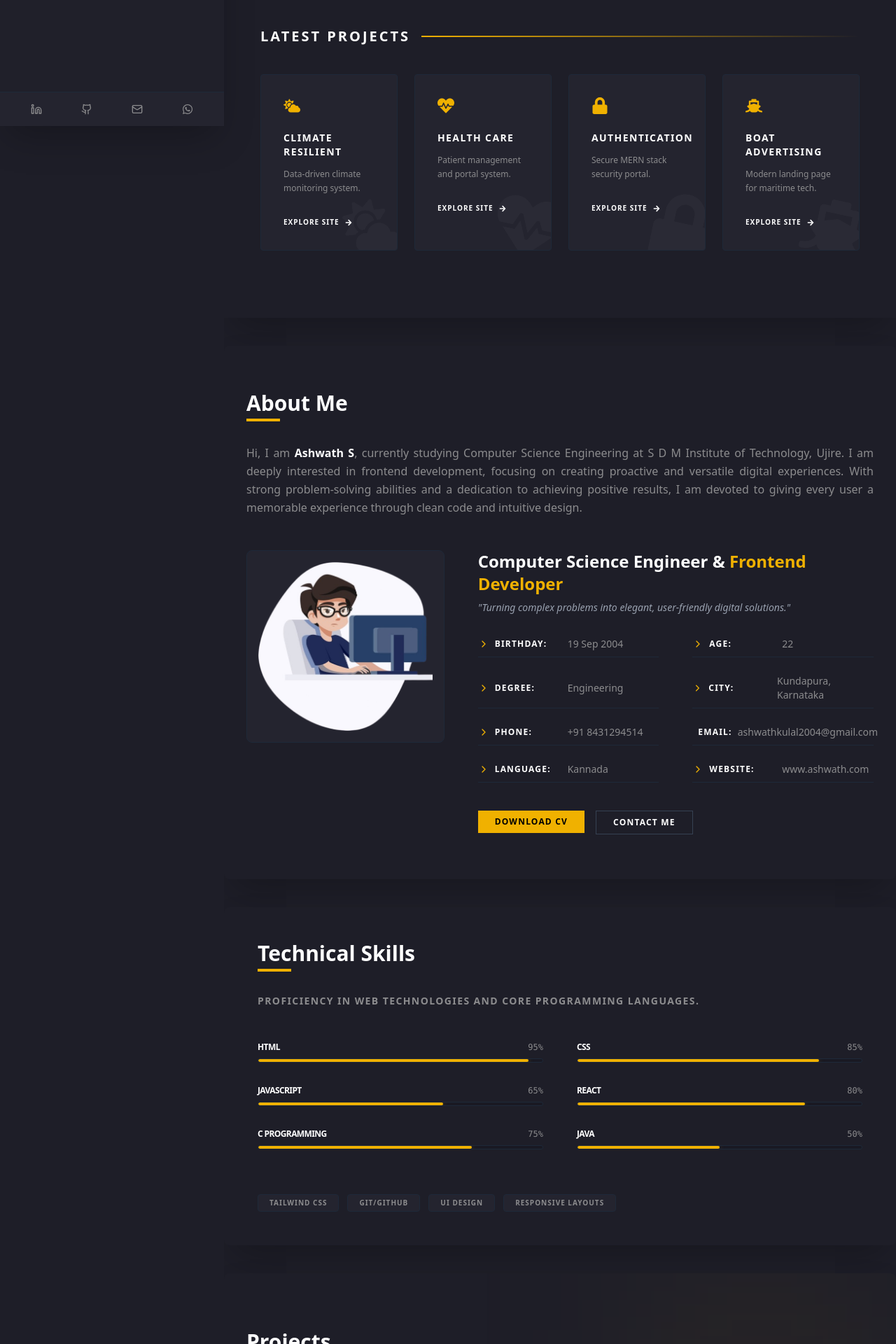
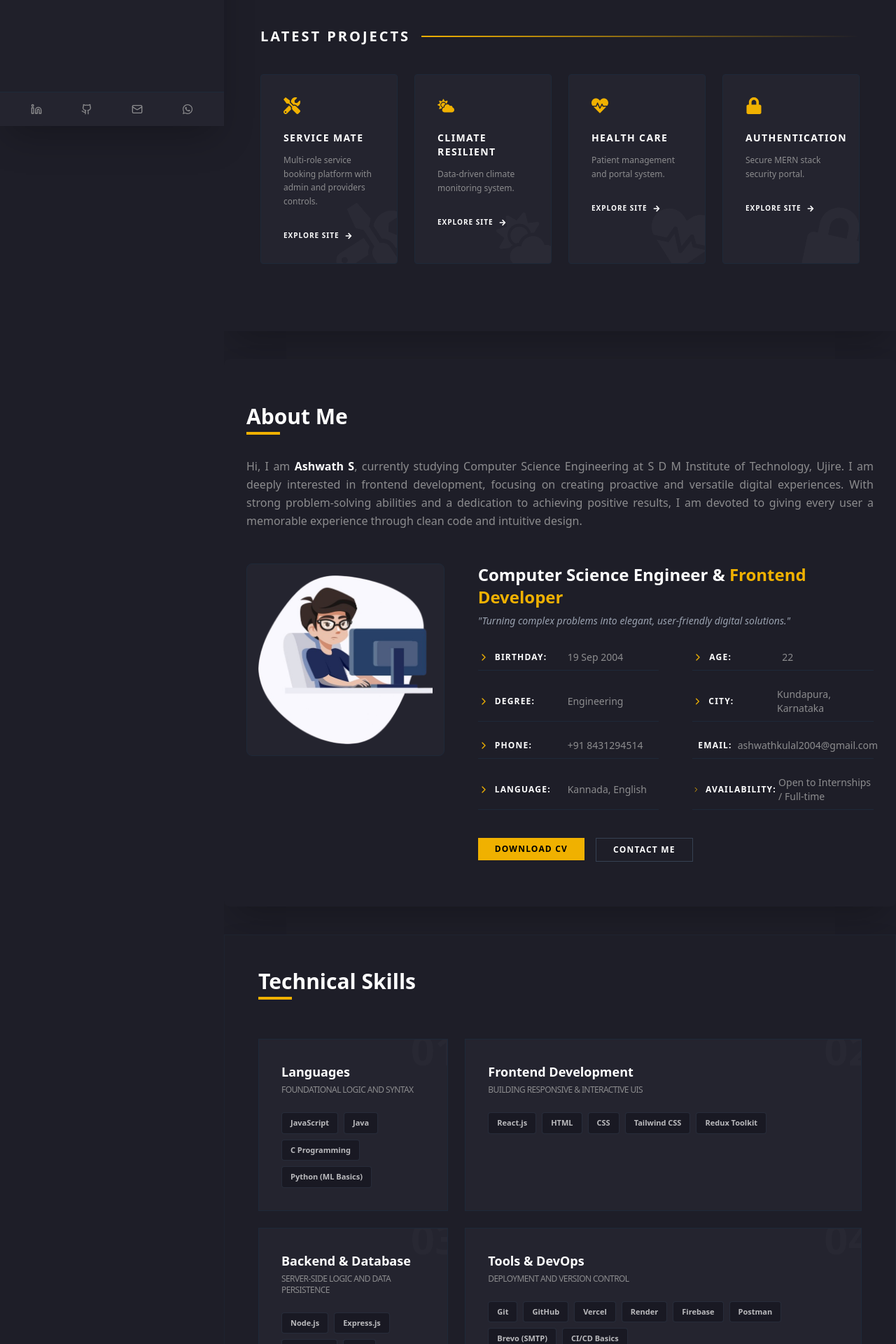
Before and after one commit to Ashwath-S-kulal/Portfolio, a React (Vite) app in the folder frontend/: page / in a window 1280 px wide. Shown: the part 620-2540 px from the top of the page at 70% size. Built offline with nearby package versions, Linux system fonts and the light colour scheme.

Commit message:
new project addedd

```diff
--- a/frontend/package.json
+++ b/frontend/package.json
@@ -11,6 +11,7 @@
   },
   "dependencies": {
     "@tailwindcss/vite": "^4.1.18",
+    "framer-motion": "^12.38.0",
     "lucide-react": "^0.562.0",
     "react": "^19.2.0",
     "react-dom": "^19.2.0",
--- a/frontend/src/HomePages/About.jsx
+++ b/frontend/src/HomePages/About.jsx
@@ -3,20 +3,19 @@ import { ChevronRight } from 'lucide-react';
 import ProfileImg from "../Images/1-removebg-preview.png";
 
 export default function About() {
-  const details = [
+ const details = [
     { label: "Birthday", value: "19 Sep 2004" },
     { label: "Age", value: "22" },
     { label: "Degree", value: "Engineering" },
     { label: "City", value: "Kundapura, Karnataka" },
     { label: "Phone", value: "+91 8431294514" },
     { label: "Email", value: "ashwathkulal2004@gmail.com" },
-    { label: "Language", value: "Kannada" },
-    { label: "Website", value: "www.ashwath.com" },
+    { label: "Language", value: "Kannada, English" },
+    { label: "Availability", value: "Open to Internships / Full-time" },
   ];
 
   return (
     <section id="about" className="bg-[#1e1e28] text-[#8c8c8e] px-8 py-16 scroll-mt-24 rounded-lg shadow-2xl">
-      {/* Section Header */}
       <div className="mb-12">
         <h2 className="text-3xl font-bold text-white mb-4 relative inline-block">
           About Me
@@ -31,7 +30,6 @@ export default function About() {
       </div>
 
       <div className="flex flex-col lg:flex-row gap-12 items-start">
-        {/* Profile Image with Dashboard Styling */}
         <div className="relative group w-full lg:w-1/3 flex justify-center">
           <div className="absolute inset-0 bg-yellow-500 rounded-lg transform translate-x-3 translate-y-3 -z-10 opacity-20 group-hover:translate-x-2 group-hover:translate-y-2 transition-transform"></div>
           <div className="bg-[#24242f] p-4 rounded-lg border border-gray-800">
@@ -43,7 +41,6 @@ export default function About() {
           </div>
         </div>
 
-        {/* Professional Details Section */}
         <div className="w-full lg:w-2/3">
           <h3 className="text-2xl font-bold text-white mb-2">
             Computer Science Engineer & <span className="text-yellow-500">Frontend Developer</span>
@@ -52,7 +49,6 @@ export default function About() {
             "Turning complex problems into elegant, user-friendly digital solutions."
           </p>
 
-          {/* Details Grid */}
           <div className="grid grid-cols-1 md:grid-cols-2 gap-y-6 gap-x-12">
             {details.map((item, index) => (
               <div key={index} className="flex items-center space-x-2 border-b border-gray-800 pb-2">
@@ -65,7 +61,6 @@ export default function About() {
             ))}
           </div>
 
-          {/* Action Buttons */}
           <div className="mt-10 flex gap-4">
             <a href="https://ashwathskulalportfolio.vercel.app//pdfs/Resume (Ashwath_S).pdf" download="RESUME_Ashwath_S.pdf">
             <button className="bg-yellow-500 text-black px-6 py-2 text-xs font-bold uppercase tracking-widest hover:bg-yellow-400 transition-colors cursor-pointer">
--- a/frontend/src/HomePages/Education.jsx
+++ b/frontend/src/HomePages/Education.jsx
@@ -34,7 +34,6 @@ export default function Education() {
 
   return (
     <section id="education" className="bg-[#1e1e28] py-16 px-6 lg:px-12 relative overflow-hidden scroll-mt-16 mt-6 shadow-2xl">
-      {/* Header */}
         <div className="mb-12">
         <h2 className="text-3xl font-bold text-white mb-4 relative inline-block">
           Education
@@ -45,13 +44,11 @@ export default function Education() {
         </p>
       </div>
 
-      {/* Timeline Wrapper */}
       <div className="max-w-4xl mx-auto relative">
         <div className="absolute left-[15px] top-0 bottom-0 w-[2px] bg-gradient-to-b from-yellow-500 via-gray-800 to-transparent"></div>
         <div className="space-y-12">
           {educationData.map((edu, index) => (
             <div key={index} className="relative pl-12 group">
-              {/* Timeline Node (The Circle) */}
               <div className={`absolute left-0 top-1 w-8 h-8 rounded-full border-4 border-[#1e1e28] z-10 flex items-center justify-center transition-all duration-500 ${
                 edu.current ? 'bg-yellow-500 shadow-[0_0_15px_rgba(234,179,8,0.4)]' : 'bg-gray-800 group-hover:bg-gray-700'
               }`}>
@@ -62,7 +59,6 @@ export default function Education() {
                 )}
               </div>
 
-              {/* Content Card */}
               <div className="bg-[#24242f] border border-gray-800 p-6 rounded-sm transition-all duration-300 group-hover:border-yellow-500/30 group-hover:bg-[#282835]">
                 <div className="flex flex-col md:flex-row md:items-center justify-between gap-4 mb-4">
                   <div>
--- a/frontend/src/HomePages/Footer.jsx
+++ b/frontend/src/HomePages/Footer.jsx
@@ -8,7 +8,6 @@ export default function Footer() {
     <footer className="mt-10">
       <div className="bg-[#24242f] border border-gray-800 p-4 shadow-xl flex flex-col md:flex-row justify-between items-center gap-4">
 
-        {/* Copyright Section */}
         <div className="text-[#8c8c8e] text-[10px] uppercase font-bold tracking-widest text-center md:text-left">
           © {currentYear} All Rights Reserved.
           <span className="block md:inline md:ml-2 text-white/50 font-medium normal-case tracking-normal mt-1 md:mt-0">
@@ -16,8 +15,6 @@ export default function Footer() {
           </span>
         </div>
 
-
-        {/* Secondary Navigation/Status */}
         <div className="flex items-center gap-6 text-[#8c8c8e] text-[10px] uppercase font-bold tracking-widest">
           <span className="flex items-center gap-2">
             <span className="w-1.5 h-1.5 bg-yellow-500 rounded-full animate-pulse"></span>
--- a/frontend/src/HomePages/Skills.jsx
+++ b/frontend/src/HomePages/Skills.jsx
@@ -1,56 +1,76 @@
 import React from "react";
 
-const skills = [
-  { name: "HTML", level: 95 },
-  { name: "CSS", level: 85 },
-  { name: "JavaScript", level: 65 },
-  { name: "React", level: 80 },
-  { name: "C programming", level: 75 },
-  { name: "Java", level: 50 },
+const skillGroups = [
+  {
+    category: "Languages",
+    description: "Foundational logic and syntax",
+    skills: ["JavaScript", "Java", "C Programming", "Python (ML Basics)"],
+    featured: false,
+  },
+  {
+    category: "Frontend Development",
+    description: "Building responsive & interactive UIs",
+    skills: ["React.js", "HTML", "CSS", "Tailwind CSS", "Redux Toolkit"],
+    featured: true,
+  },
+  {
+    category: "Backend & Database",
+    description: "Server-side logic and data persistence",
+    skills: ["Node.js", "Express.js", "MongoDB", "SQL", "Cloudinary" ],
+    featured: false,
+  },
+  {
+    category: "Tools & DevOps",
+    description: "Deployment and version control",
+    skills: ["Git", "GitHub", "Vercel", "Render","Firebase", "Postman","Brevo (SMTP)", "CI/CD Basics"],
+    featured: true,
+  },
 ];
 
 export default function Skills() {
   return (
-    <section id="skills" className="bg-[#1e1e28] p-8 md:p-12 shadow-2xl scroll-mt-24 my-10 mt-10 rounded-lg">
-      {/* Header matching the About section */}
+    <section id="skills" className="bg-[#1e1e28] p-6 md:p-12 shadow-2xl my-10 border border-gray-800/50">
       <div className="mb-12">
         <h2 className="text-3xl font-bold text-white mb-4 relative inline-block">
           Technical Skills
           <span className="absolute -bottom-2 left-0 w-12 h-1 bg-yellow-500"></span>
         </h2>
-        <p className="text-[#8c8c8e] mt-6 text-sm max-w-2xl uppercase tracking-widest font-semibold">
-          Proficiency in web technologies and core programming languages.
-        </p>
       </div>
 
-      <div className="grid md:grid-cols-2 gap-x-12 gap-y-8">
-        {skills.map((skill) => (
-          <div key={skill.name} className="group">
-            {/* Label Row */}
-            <div className="flex justify-between mb-2">
-              <span className="text-xs font-bold text-white uppercase tracking-tighter group-hover:text-yellow-500 transition-colors">
-                {skill.name}
-              </span>
-              <span className="text-[#8c8c8e] text-xs font-mono">{skill.level}%</span>
+      <div className="grid grid-cols-1 md:grid-cols-3 gap-6">
+        {skillGroups.map((group, idx) => (
+          <div
+            key={group.category}
+            className={`
+              relative overflow-hidden bg-[#24242f] p-8 border border-gray-800
+              hover:border-yellow-500/30 transition-all duration-500 group
+              ${group.featured ? "md:col-span-2" : "md:col-span-1"}
+            `}
+          >
+            <div className="absolute -right-4 -top-4 text-6xl font-black text-white/[0.02] group-hover:text-yellow-500/[0.05] transition-colors">
+              0{idx + 1}
             </div>
 
-            {/* Progress Bar Container */}
-            <div className="w-full bg-[#191923] rounded-full h-1.5 overflow-hidden border border-gray-800">
-              <div
-                className="bg-yellow-500 h-full rounded-full transition-all duration-1000 ease-out shadow-[0_0_10px_rgba(255,193,7,0.3)]"
-                style={{ width: `${skill.level}%` }}
-              ></div>
+            <h3 className="text-lg font-bold text-white mb-1 group-hover:text-yellow-500 transition-colors">
+              {group.category}
+            </h3>
+            <p className="text-[#8c8c8e] text-xs mb-6 font-medium uppercase tracking-tighter">
+              {group.description}
+            </p>
+
+            <div className="flex flex-wrap gap-2">
+              {group.skills.map((skill) => (
+                <span
+                  key={skill}
+                  className="px-3 py-1.5 bg-[#191923] text-white/70 text-[11px] font-bold rounded border border-gray-700/50 group-hover:border-gray-600 transition-all"
+                >
+                  {skill}
+                </span>
+              ))}
             </div>
+
+            <div className="absolute bottom-0 left-0 h-[2px] w-0 bg-yellow-500 group-hover:w-full transition-all duration-700"></div>
           </div>
-        ))}
-      </div>
-
-      {/* Optional: Knowledge Tags */}
-      <div className="mt-16 flex flex-wrap gap-3">
-        {['Tailwind CSS', 'Git/GitHub', 'UI Design', 'Responsive Layouts'].map((tag) => (
-          <span key={tag} className="px-4 py-1 bg-[#24242f] text-[#8c8c8e] text-[10px] uppercase font-bold tracking-widest border border-gray-800 rounded-sm">
-            {tag}
-          </span>
         ))}
       </div>
     </section>
--- a/frontend/src/pages/Home.jsx
+++ b/frontend/src/pages/Home.jsx
@@ -17,7 +17,8 @@ import {
   FaHeartbeat,
   FaLock,
   FaShip,
-  FaArrowRight
+  FaArrowRight,
+  FaTools
 } from "react-icons/fa";
 import { FaXTwitter } from "react-icons/fa6";
 import Footer from '../HomePages/Footer';
@@ -27,6 +28,12 @@ import Education from '../HomePages/Education';
 const PortfolioDashboard = () => {
 
   const projects = [
+    {
+      title: "Service Mate",
+      desc: "Multi-role service booking platform with admin and providers controls.",
+      link: "https://servicemate-ashwathskulal.vercel.app/",
+      icon: <FaTools />,
+    },
     {
       title: "Climate Resilient",
       desc: "Data-driven climate monitoring system.",
@@ -44,24 +51,17 @@ const PortfolioDashboard = () => {
       desc: "Secure MERN stack security portal.",
       link: "https://mern-authentication-web.onrender.com",
       icon: <FaLock />,
-    },
-    {
-      title: "Boat Advertising",
-      desc: "Modern landing page for maritime tech.",
-      link: "https://smartwatch-product-showcase-website.vercel.app/",
-      icon: <FaShip />,
     }
   ];
 
   return (
     <div className="flex flex-col lg:flex-row min-h-screen bg-[#1e1e28] text-[#8c8c8e] font-sans">
       <aside className="lg:w-80 bg-[#20202a] flex flex-col lg:fixed lg:h-full shadow-2xl z-20 mx-3 md:mx-0 mt-24 md:mt-0">
-        {/* Profile Header */}
         <div className="bg-[#24242f] p-8 text-center border-b border-gray-800">
           <div className="relative inline-block">
             <img
               src={ProfileImg}
-              alt="Artur Carter"
+              alt="Ashwath S"
               className="w-30 h-30 ring-3 ring-yellow-300 rounded-full mx-auto object-cover"
             />
             <span className="absolute bottom-1 right-2 w-4 h-4 bg-yellow-500 rounded-full border-2 border-[#24242f]"></span>
@@ -70,7 +70,6 @@ const PortfolioDashboard = () => {
           <p className="text-xs mt-1">Computer Science Engineer</p>
         </div>
 
-        {/* Info List */}
         <div className="p-6 space-y-3 text-sm overflow-y-auto flex-1">
           <p className='text-justify text-xs'>
             I have a strong foundation in software application development and enjoy creating meaningful web applications.
@@ -78,7 +77,6 @@ const PortfolioDashboard = () => {
 
           <hr className="border-gray-800 my-6" />
 
-          {/* Languages */}
           <div className="flex justify-around text-center py-4">
             <CircularSkill label="Kannada" percent={100} />
             <CircularSkill label="English" percent={90} />
@@ -87,7 +85,6 @@ const PortfolioDashboard = () => {
           <hr className="border-gray-800 my-6" />
         </div>
 
-        {/* Sidebar Footer - Socials */}
         <div className="bg-[#24242f] p-4 flex justify-around border-t border-gray-800">
           <NavLink to="https://www.linkedin.com/in/ashwath-s-56a5b2334/" target='blank'><Linkedin size={16} className="hover:text-white cursor-pointer" /></NavLink>
           <NavLink to="https://github.com/Ashwath-S-kulal" target='blank'><Github size={16} className="hover:text-white cursor-pointer" /></NavLink>
@@ -96,14 +93,10 @@ const PortfolioDashboard = () => {
         </div>
       </aside>
 
-      {/* Main Content Area */}
-      {/* Changed ml-80 to lg:ml-80 (0 on mobile). Added w-full */}
       <div className='flex-1 lg:ml-80 w-full overflow-hidden'>
         <NavBar />
         <main className="p-4 md:p-8 md:pt-5 pb-1 mb-10 shadow-2xl">
-          {/* Banner Section */}
           <section className="relative rounded-lg overflow-hidden mt-6 lg:mt-18 min-h-[400px] lg:h-96 mb-12 flex items-center px-6 lg:px-12">
-            {/* Background Overlay */}
             <div
               className="absolute inset-0 bg-cover bg-center grayscale opacity-30"
               style={{ backgroundImage: "url('https://images.unsplash.com/photo-1464822759023-fed622ff2c3b?auto=format&fit=crop&q=80&w=2070')" }}
@@ -129,7 +122,6 @@ const PortfolioDashboard = () => {
               </div>
             </div>
 
-            {/* Floating Person */}
             <img
               src={ProfilePicture}
               alt="Hero"
@@ -137,7 +129,6 @@ const PortfolioDashboard = () => {
             />
           </section>
 
-          {/* Social Links Section */}
           <section className="mx-2 md:mx-5 mb-10">
             <div className="grid grid-cols-2 sm:grid-cols-2 md:grid-cols-3 xl:grid-cols-6 gap-4">
               <SocialLink icon={<FaGithub />} label="GitHub" link="https://github.com/Ashwath-S-kulal" hoverColor="hover:text-white hover:bg-gray-700" />
@@ -149,7 +140,6 @@ const PortfolioDashboard = () => {
             </div>
           </section>
 
-          {/* Latest Projects Section */}
           <section className="mx-2 md:mx-5 my-16">
             <h3 className="text-white font-bold text-xl mb-10 uppercase tracking-[3px] flex items-center gap-4">
               Latest Projects
@@ -188,7 +178,7 @@ const PortfolioDashboard = () => {
         <Projects />
         <Education />
         <Contact />
-        <Footer/>
+        <Footer />
       </div>
     </div>
   );
--- a/frontend/src/pages/Project.jsx
+++ b/frontend/src/pages/Project.jsx
@@ -11,13 +11,38 @@ import {
   Globe,
   CheckCircle2,
   Leaf,
-  HeartPulse
+  HeartPulse,
+  Briefcase
 } from "lucide-react";
 
 export default function Project() {
   const [selectedProject, setSelectedProject] = useState(null);
 
   const projects = [
+    {
+      img: "https://images.unsplash.com/photo-1581578731548-c64695cc6952",
+      title: "Service Mate",
+      category: "Full Stack Development",
+      desc: "A complete service booking platform connecting users with service providers",
+      longDesc: "Service Mate is a multi-role service marketplace platform where users can explore, book, and review services while providers manage offerings, handle bookings, and assign workers. The system includes a powerful admin panel for monitoring users, approving services, and maintaining platform integrity. Designed with scalability and real-world workflows in mind, it ensures smooth interaction between users, providers, and administrators.",
+      techStack: ["React (Vite)", "Tailwind CSS", "Redux Toolkit", "Node.js", "Express.js", "MongoDB", "Cloudinary", "Brevo", "Vercel"],
+      features: [
+        "User, Provider, and Admin role-based system",
+        "OTP-based authentication using email",
+        "Service browsing and booking with preferred date",
+        "Provider approval system by admin",
+        "Providers can create and manage multiple services",
+        "Booking accept/reject with reason",
+        "Worker assignment and real-time status updates",
+        "Review and rating system after service completion",
+        "Admin dashboard to manage users, services, and reviews",
+        "Cloudinary integration for media uploads",
+        "Secure JWT Authentication"
+      ],
+      link: "https://servicemate-ashwathskulal.vercel.app/",
+      GitLink: "https://github.com/Ashwath-S-kulal/MERN_INTERNSHIP_2026_ASHWATH_S",
+      icon: <Briefcase size={18} />
+    },
     {
       img: "https://content.wotr.org/climate-resilient-agriculture/assets/0Y7zHIZCHJ/c0923_compressed_frame-0ms-720x405.jpg",
       title: "Climate Resilient Agriculture",
@@ -93,7 +118,6 @@ export default function Project() {
   return (
     <section id="projects" className="bg-[#1e1e28] px-4 md:px-8 py-20 mt-0 rounded-lg shadow-2xl relative overflow-hidden scroll-mt-16">
 
-      {/* Background Glows */}
       <div className="absolute top-0 right-0 w-96 h-96 bg-yellow-500/5 blur-[120px] pointer-events-none"></div>
 
       <div className="mb-12">
@@ -105,14 +129,12 @@ export default function Project() {
           Proficiency in web technologies and core programming languages.
         </p>
       </div>
-      {/* Projects Grid */}
       <div className="grid grid-cols-1 lg:grid-cols-2 gap-8 relative z-10">
         {projects.map((project, index) => (
           <div
             key={index}
             className="group flex flex-col md:flex-row bg-[#24242f] border border-gray-800/60 rounded-sm overflow-hidden hover:border-yellow-500/40 transition-all duration-500 hover:shadow-2xl"
           >
-            {/* 1. Visual Column */}
             <div className="md:w-[35%] relative bg-[#1e1e28] overflow-hidden">
               <img
                 src={project.img}
@@ -124,7 +146,6 @@ export default function Project() {
               </div>
             </div>
 
-            {/* 2. Data Column */}
             <div className="md:w-[65%] p-7 flex flex-col justify-between">
               <div>
                 <div className="flex justify-between items-start mb-3">
@@ -149,7 +170,6 @@ export default function Project() {
                 </p>
               </div>
 
-              {/* Action Bar */}
               <div className="flex items-center gap-4 pt-4 border-t border-gray-800/60">
                 <a
                   href={project.link}
@@ -179,7 +199,6 @@ export default function Project() {
         ))}
       </div>
 
-      {/* Case Study Modal */}
       {selectedProject && (
         <div className="fixed inset-0 flex items-center justify-center bg-[#0e0e12]/95 z-[100] backdrop-blur-xl px-4 py-6">
           <div className="bg-[#24242f] border border-gray-800 rounded-sm shadow-[0_0_50px_rgba(0,0,0,0.5)] w-full max-w-5xl relative animate-in zoom-in fade-in duration-300 flex flex-col md:flex-row overflow-hidden max-h-[90vh]">
@@ -190,8 +209,6 @@ export default function Project() {
             >
               <X size={20} />
             </button>
-
-            {/* Modal Left: Visuals */}
             <div className="md:w-[45%] p-8 bg-[#1e1e28]/50 flex flex-col border-b md:border-b-0 md:border-r border-gray-800">
               <div className="relative rounded-sm overflow-hidden border border-gray-800 group shadow-2xl">
                 <img
@@ -211,7 +228,6 @@ export default function Project() {
               </div>
             </div>
 
-            {/* Modal Right: Technical Specs */}
             <div className="md:w-[55%] p-8 md:p-12 overflow-y-auto custom-scrollbar">
               <span className="text-yellow-500 text-[10px] font-bold uppercase tracking-[4px] mb-3 block">
                 {selectedProject.category}
@@ -221,7 +237,6 @@ export default function Project() {
               </h2>
 
               <div className="space-y-10">
-                {/* Tech Badges */}
                 <section>
                   <h4 className="text-white/50 text-[9px] font-bold uppercase tracking-[3px] mb-4">Core Technology Stack</h4>
                   <div className="flex flex-wrap gap-2">
@@ -233,7 +248,6 @@ export default function Project() {
                   </div>
                 </section>
 
-                {/* Description */}
                 <section>
                   <h4 className="text-white/50 text-[9px] font-bold uppercase tracking-[3px] mb-4">Project Overview</h4>
                   <p className="text-[#8c8c8e] text-sm leading-relaxed font-medium">
@@ -241,7 +255,6 @@ export default function Project() {
                   </p>
                 </section>
 
-                {/* Feature Checkmarks */}
                 <section>
                   <h4 className="text-white/50 text-[9px] font-bold uppercase tracking-[3px] mb-4">Technical Deliverables</h4>
                   <ul className="grid grid-cols-1 sm:grid-cols-2 gap-x-6 gap-y-3">
@@ -254,7 +267,6 @@ export default function Project() {
                   </ul>
                 </section>
 
-                {/* Mobile Links */}
                 <div className="flex flex-col sm:flex-row gap-4 pt-6 border-t border-gray-800">
                   <a
                     href={selectedProject.link}
```
Also changed, not shown: frontend/src/HomePages/Contact.jsx (+1 -8 lines), frontend/src/HomePages/NavBar.jsx (+0 -13 lines), 1 other file (tests, documents, lock files or other folders).
